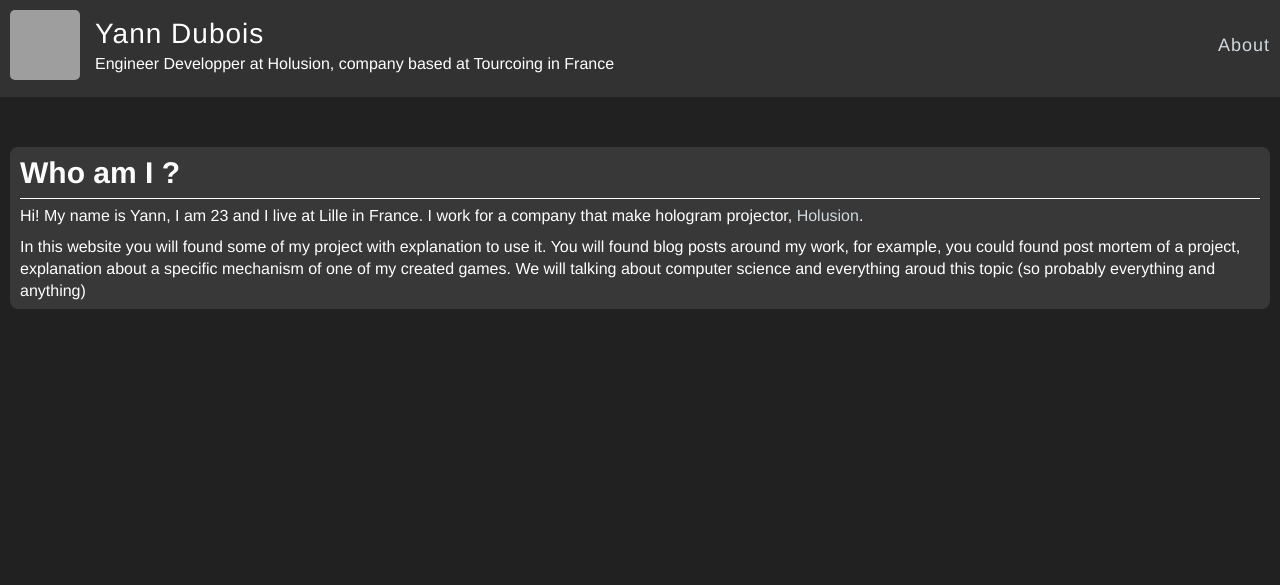
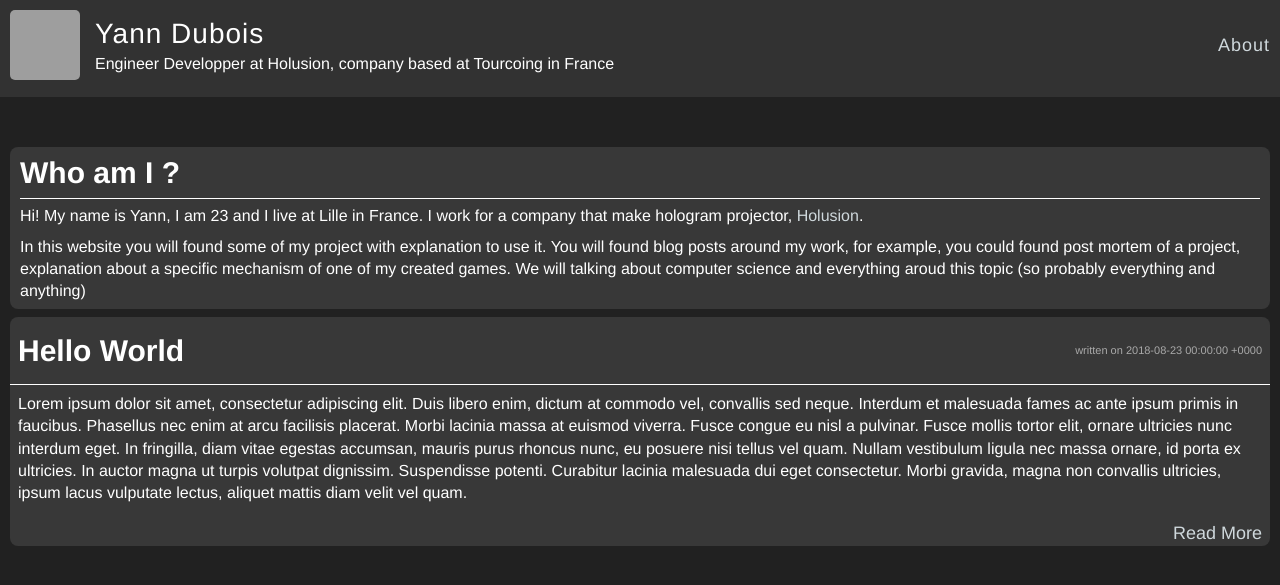
Before and after one commit to YannDub/yanndub.github.io, a Jekyll site: the page built from en/index.html, in a window 1280 px wide. Shown: the top 585 px of the page. Built offline with Jekyll 4.4.1, drawn with Linux system fonts in a browser that asks for light colours; grey boxes are pictures that could not be loaded.

Commit message:
Post scss + test with a lorem

```diff
--- /dev/null
+++ b/en/_posts/2018-08-23-HelloWorld.md
@@ -0,0 +1,15 @@
+---
+layout: post
+title: Hello World
+permalink: /en/post/HelloWorld
+---
+
+Lorem ipsum dolor sit amet, consectetur adipiscing elit. Duis libero enim, dictum at commodo vel, convallis sed neque. Interdum et malesuada fames ac ante ipsum primis in faucibus. Phasellus nec enim at arcu facilisis placerat. Morbi lacinia massa at euismod viverra. Fusce congue eu nisl a pulvinar. Fusce mollis tortor elit, ornare ultricies nunc interdum eget. In fringilla, diam vitae egestas accumsan, mauris purus rhoncus nunc, eu posuere nisi tellus vel quam. Nullam vestibulum ligula nec massa ornare, id porta ex ultricies. In auctor magna ut turpis volutpat dignissim. Suspendisse potenti. Curabitur lacinia malesuada dui eget consectetur. Morbi gravida, magna non convallis ultricies, ipsum lacus vulputate lectus, aliquet mattis diam velit vel quam.
+
+Mauris eu sapien sed tortor porttitor blandit. Aenean quis erat commodo leo suscipit molestie. Vivamus a sapien metus. Nullam efficitur augue a sapien laoreet pharetra. Pellentesque est velit, placerat at quam eu, mollis gravida lectus. Nulla sodales porta justo in scelerisque. Vestibulum sit amet erat dictum nibh lobortis imperdiet quis sed odio. Pellentesque habitant morbi tristique senectus et netus et malesuada fames ac turpis egestas. Morbi sollicitudin suscipit lacinia. Sed scelerisque, neque non posuere pulvinar, odio quam molestie mauris, commodo sollicitudin massa sem at libero. Sed nulla odio, volutpat vel elit id, condimentum ultrices orci. Etiam fringilla nisl a est consequat fermentum. Aliquam erat volutpat. Aenean eu molestie dolor.
+
+Cras ac tincidunt erat. Etiam nec semper nulla. Class aptent taciti sociosqu ad litora torquent per conubia nostra, per inceptos himenaeos. Vestibulum ac vestibulum diam. Nam sagittis mauris id tortor fermentum, at sodales mi laoreet. Nulla facilisi. Etiam eget diam nisl. Integer non lectus pellentesque, elementum dui efficitur, sodales velit. Integer nibh dui, tempus at sem vitae, porta imperdiet leo. Cras varius sem at nunc pellentesque tristique. In nec magna sed diam ultrices suscipit sit amet at neque. Donec ac placerat nisl.
+
+Aenean orci augue, pretium ut urna quis, egestas condimentum neque. Duis vel posuere lectus. Nulla libero tortor, maximus sit amet arcu in, facilisis hendrerit dui. Integer id quam rutrum, efficitur quam non, ultricies est. Duis rhoncus turpis a nulla faucibus, vel tincidunt eros facilisis. Mauris et odio velit. Nullam quis tellus eu tellus aliquam consequat. Nulla facilisi. Donec laoreet libero ut ex ultricies sollicitudin.
+
+Donec metus elit, porttitor vel fringilla bibendum, finibus at nunc. Pellentesque id erat vel ex porta volutpat. Fusce lobortis eget sem a commodo. Pellentesque lorem tellus, viverra ut ipsum sed, faucibus malesuada ante. Duis porta posuere lectus at imperdiet. Fusce eget eros tincidunt, tempus dui ac, efficitur erat. Duis eleifend, purus et placerat faucibus, ex magna commodo mi, non scelerisque sem ante nec sapien. Aenean id urna sed erat viverra ornare. Praesent dapibus ante vitae enim hendrerit, ultricies varius orci semper.
--- a/en/index.html
+++ b/en/index.html
@@ -22,7 +22,12 @@ layout: default
   {% for post in site.posts %}
     <article class="post">
 
-      <h1><a href="{{ site.baseurl }}{{ post.url }}">{{ post.title }}</a></h1>
+      <div class="index_title">
+        <h1><a href="{{ site.baseurl }}{{ post.url }}">{{ post.title }}</a></h1>
+        <div class="date">
+          written on {{ post.date }}
+        </div>
+      </div>
 
       <div class="entry">
         {{ post.excerpt }}
--- a/style.scss
+++ b/style.scss
@@ -181,6 +181,54 @@ section, article {
   border-radius: 8px;
 }
 
+.section-post {
+  background: transparent;
+}
+
+.post {
+  margin-top: 8px;
+
+  .read-more {
+    display: block;
+    text-align: right;
+    padding-right: 8px;
+    margin-top: 8px;
+    width: 100%;
+  }
+
+  p {
+    padding: 8px;
+  }
+
+  .index_title {
+    display: flex;
+    flex-direction: row;
+    align-items: center;
+
+    h1 {
+      margin: 8px;
+    }
+
+    .date {
+      flex-grow: 2;
+      text-align: right;
+      color: darkgrey;
+      padding-right: 8px;
+      font-size: 11px;
+      font-weight: 300;
+    }
+  }
+
+  .date {
+    flex-grow: 2;
+    text-align: right;
+    color: darkgrey;
+    padding-right: 8px;
+    font-size: 11px;
+    font-weight: 300;
+  }
+}
+
 .index_title {
   color: $on_background;
   border-bottom: 1px solid $on_surface;
```
Also changed, not shown: _layouts/post.html (+6 -5 lines).
